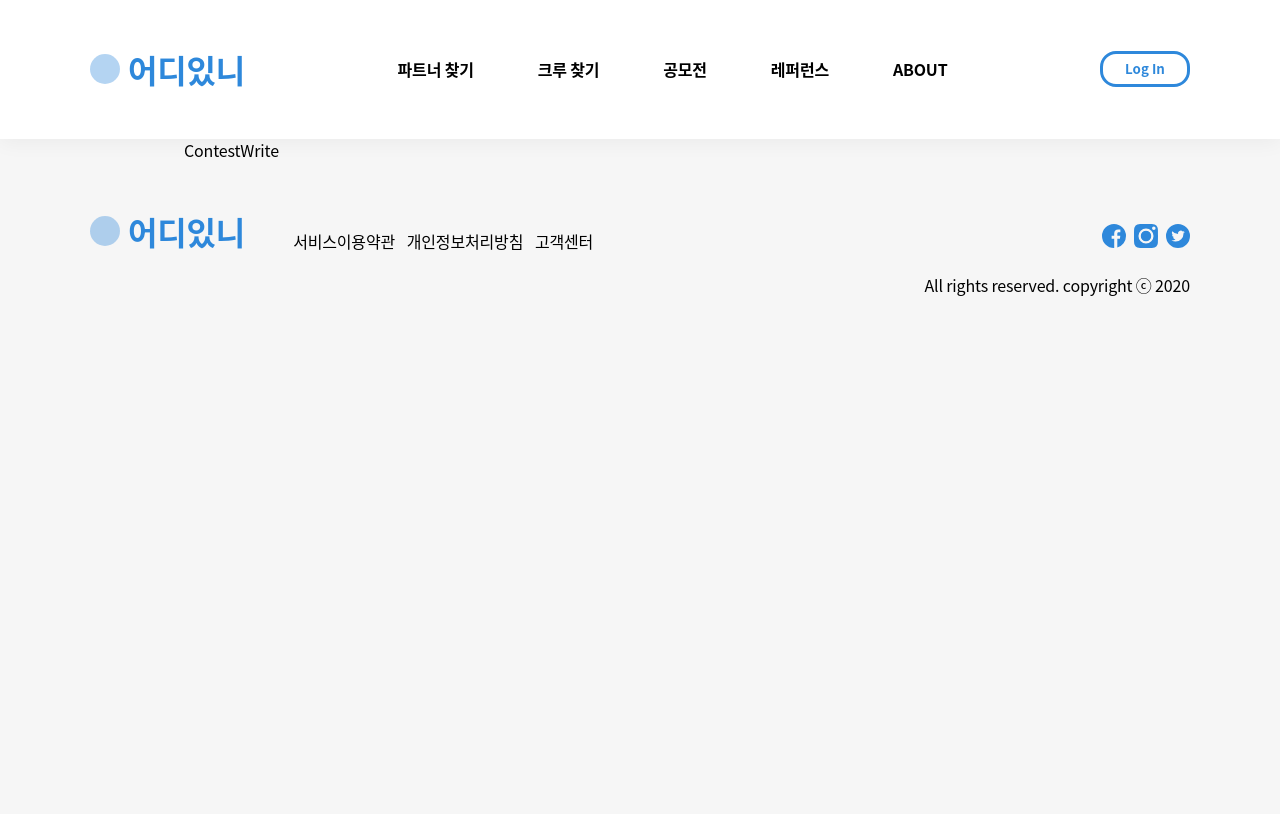
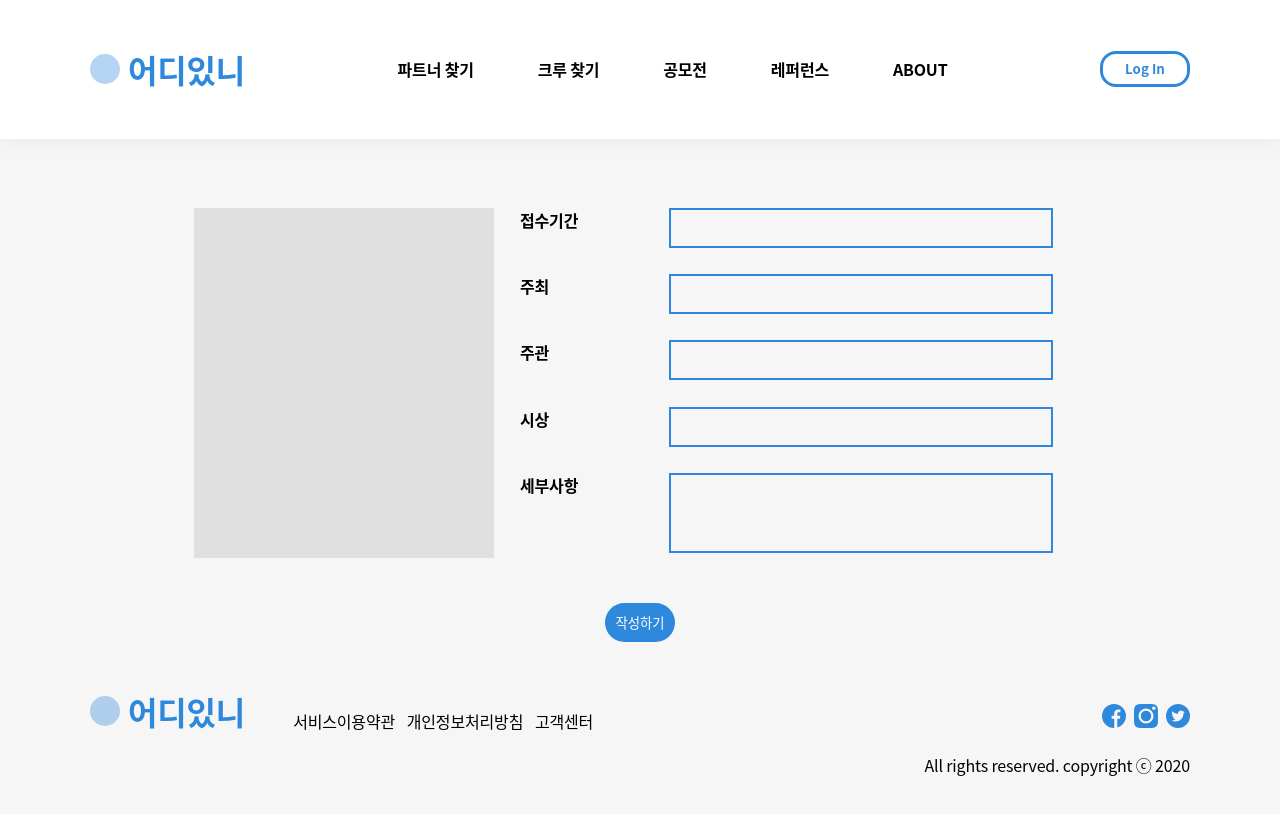
Before and after one commit to Double-Slash/5th-mini-team1-web, a Vue app in the folder front/: page /contest/write in a window 1280 px wide. Shown: the top 814 px of the page. Built offline with nearby package versions, Linux system fonts and the light colour scheme.

Commit message:
[추가] 공모전 게시글 작성 페이지 추가

```diff
--- a/front/src/views/contest/ContestWrite.vue
+++ b/front/src/views/contest/ContestWrite.vue
@@ -1,13 +1,117 @@
 <template>
-  <div>ContestWrite</div>
+  <div class='contest-write'>
+    <div class='write-from'>
+      <div class='item'>
+        <label for="ex_file" class='file-label'></label>
+        <input type="file" id="ex_file" accept="image/*" class='file-data' ref="file"
+         @change="handleFileUpload()" required multiple>
+         {{filePath}}
+      </div>
+      <div class='item type'><label for="time">접수기간</label></div>
+      <div class='item'><textarea v-model="term" id="time"/></div>
+
+      <div class='item type'><label for="who1">주최</label> </div>
+      <div class='item'><textarea v-model="who1" id="who1"/></div>
+
+      <div class='item type'><label for="who2">주관</label></div>
+      <div class='item'><textarea id="who2" v-model="who2" /></div>
+
+      <div class='item type'><label for="prize">시상</label></div>
+      <div class='item'><textarea v-model="prize" id="prize"/></div>
+
+      <div class='item type'><label for="more">세부사항</label></div>
+      <div class='item'><textarea id="more" class='more-info'></textarea></div>
+    </div>
+    <div class='write-submit'>
+      <button @click="submitForm()">작성하기</button>
+    </div>
+  </div>
 </template>
 
 <script>
 export default {
-
+  data() {
+    return {
+      filePath: '',
+      term: '',
+      who1: '',
+      who2: '',
+      prize: '',
+      more: '',
+    };
+  },
+  methods: {
+    handleFileUpload() {
+      this.filePath = this.$refs.file.value;
+    },
+    submitForm() {
+      console.log("clicked!!");
+    },
+  },
 };
 </script>
 
-<style>
+<style scoped>
+.contest-write{
+  padding-top:70px;
+  text-align: center;
+}
+/* write-from start*/
+.write-from{
+  display:grid;
+  grid-template-columns: 2fr 1fr 3fr;
+  justify-items: start;
+  align-items: top;
+  grid-gap: 1rem;
+}
+.item:nth-child(1){
+  grid-row:1/6;
+}
+.file-label{
+  background-image: url("../../assets/img/profile.png");
+  width:300px;
+  height:350px;
+}
+.file-data{
+  position: absolute;
+  width: 1px;
+  height: 1px;
+  padding: 0;
+  margin: -1px;
+  overflow: hidden;
+  clip: rect(0, 0, 0, 0);
+  border: 0;
+}
 
+.item label{
+  display:inline-block;
+  min-width:8vw;
+  margin-left:10px;
+  text-align: left;
+  font-weight: bold;
+}
+textarea{
+  height:40px;
+  min-width:250px;
+  width:30vw;
+  border: 2px solid rgba(46,136,219,1);
+  padding:5px;
+}
+.more-info{
+  height: 80px;
+}
+/* write-form end*/
+/* write-submit start*/
+.write-submit{
+  width:100%;
+  margin-top:40px;
+}
+.write-submit button{
+  padding:10px;
+  background:rgba(46,136,219,1);
+  color:white;
+  border-radius:30px;
+  outline:none;
+}
+/* write-submit end*/
 </style>
```
